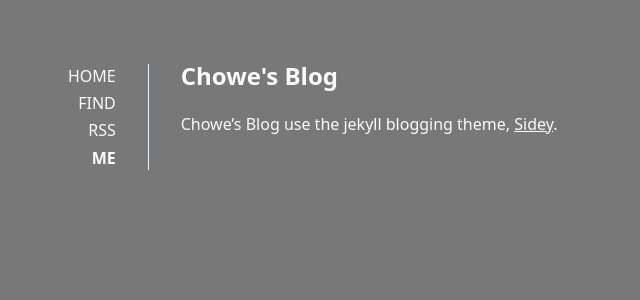
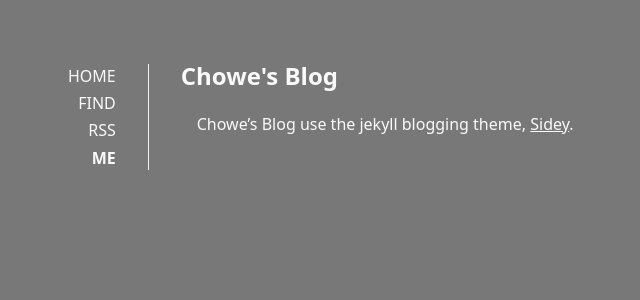
Before and after one commit to fixed-link/fixed-link.com, a Jekyll site: the page built from _pages/about.md, in a window 1280 px wide. Shown: the top 300 px of the page, without its empty margins (172-812 px from the left). Built offline with Jekyll 4.4.1, drawn with Linux system fonts in a browser that asks for light colours.

Commit message:
Update _main.scss

```diff
--- a/_sass/_main.scss
+++ b/_sass/_main.scss
@@ -33,7 +33,7 @@ pre {
 }
 
 .post p {
-	margin: .5rem 0;
+	margin: .5rem 0 0 1rem;
 }
 
 .post h1, .post h2, .post h3, .post h4 {
```
